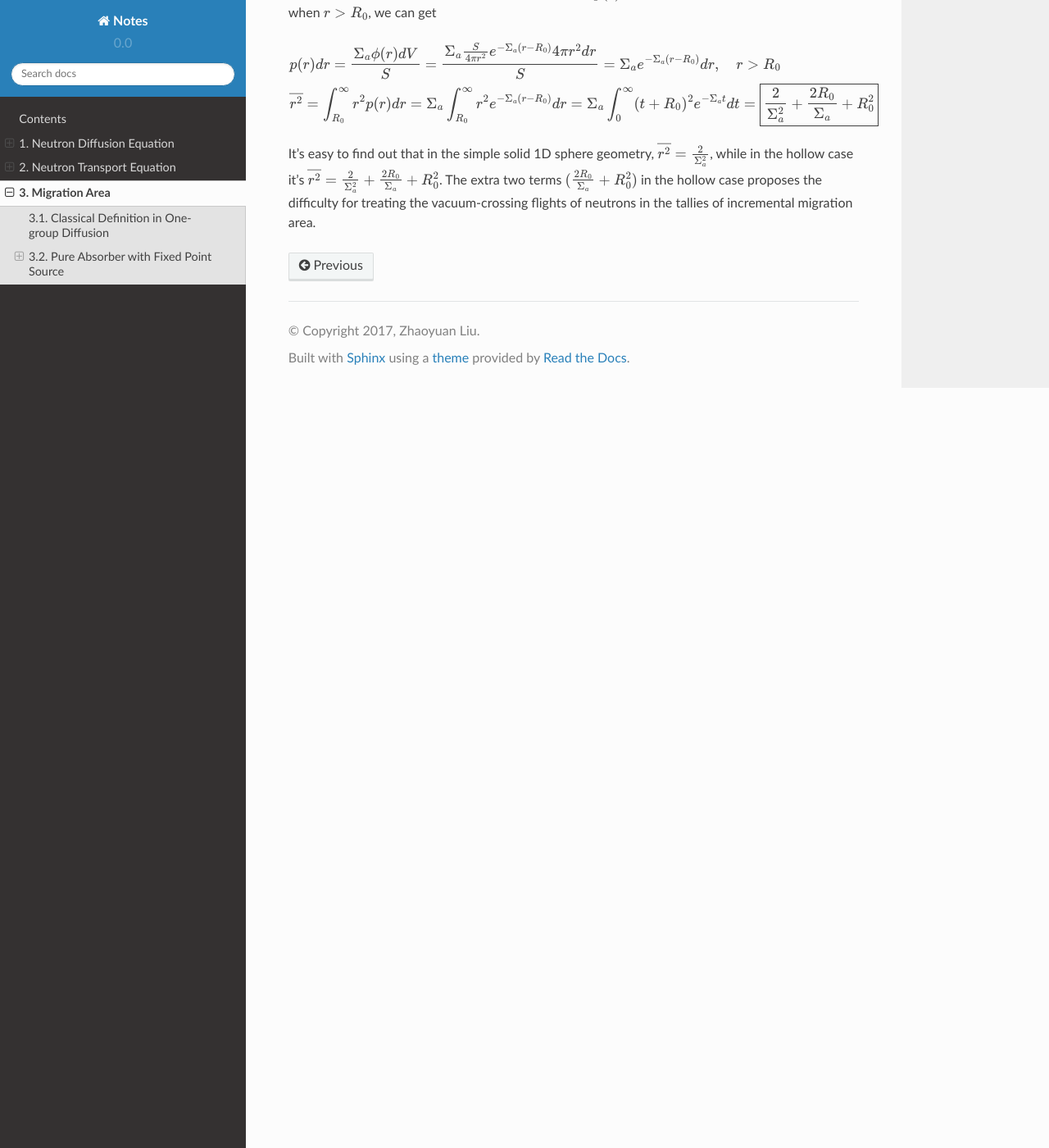
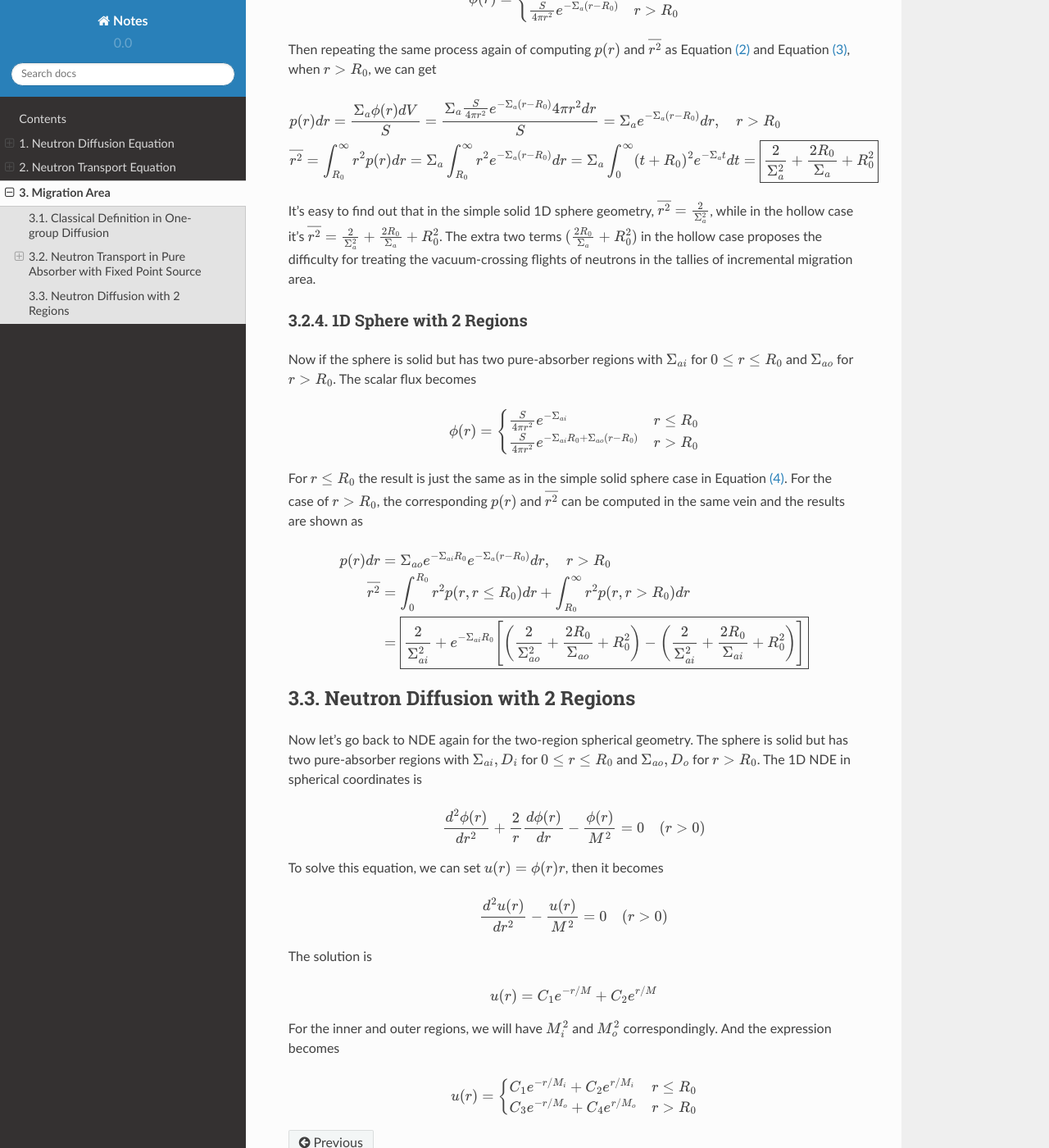
Before and after one commit to johnnyliu27/notes, a Sphinx documentation site: the page built from docs/source/sec_migration.rst, in a window 1280 px wide and 1400 px high, scrolled down 2069 px. Shown: the whole window at 82% size. Built offline with Sphinx 7.4.7 and the Read the Docs theme 2.0.0, drawn with Linux system fonts in a browser that asks for light colours; some of the changed text lies outside the part shown.

Commit message:
Update section of Migration Area

```diff
--- a/docs/source/sec_migration.rst
+++ b/docs/source/sec_migration.rst
@@ -57,8 +57,8 @@ compute the second moment of :math:`r` as
 So we can get the relationship of
 :math:`M^2 = \frac{1}{6} \overline{r^2}`.
 
-Pure Absorber with Fixed Point Source
--------------------------------------
+Neutron Transport in Pure Absorber with Fixed Point Source
+----------------------------------------------------------
 
 Exponential Decay Model
 ~~~~~~~~~~~~~~~~~~~~~~~
@@ -66,7 +66,10 @@ Exponential Decay Model
 In pure absorber, the length each neutron traveled before absorption
 will just be the same result as exponential decay model, in which
 
-.. math:: p(r) dr = e ^ {-\Sigma_a r} \Sigma_a dr
+.. math::
+   :label: eq::probability
+
+   p(r) dr = e ^ {-\Sigma_a r} \Sigma_a dr
 
 Then in this case the second moment of :math:`r` as
 
@@ -77,8 +80,8 @@ Then in this case the second moment of :math:`r` as
                       = \Sigma_a \int_{0}^{\infty} r^2 e ^ {-\Sigma_a r} dr
                       = \frac{2}{\Sigma_a^2}
 
-Neutron Transport in Simple 1D Sphere
-~~~~~~~~~~~~~~~~~~~~~~~~~~~~~~~~~~~~~
+Simple 1D Sphere
+~~~~~~~~~~~~~~~~
 
 Without solving the NTE, based on the geometrical and exponential decay
 of the scalar neutron flux in simple 1D homogeneous sphere filled with
@@ -106,8 +109,8 @@ Then repeating the same process of computing :math:`p(r)` and
 This just shows the same result as the exponential decay model in
 Equation :eq:`eq::ExpoDecayModel`.
 
-Neutron Transport in Hollow 1D Sphere
-~~~~~~~~~~~~~~~~~~~~~~~~~~~~~~~~~~~~~
+Hollow 1D Sphere
+~~~~~~~~~~~~~~~~
 
 Now if we consider a sphere with a hollow inner part whose radius is
 :math:`R_0`, the geometrical decay remains unaffected, but the
@@ -149,3 +152,71 @@ it’s
 The extra two terms :math:`(\frac{2 R_0}{\Sigma_a} + R_0^2)` in the
 hollow case proposes the difficulty for treating the vacuum-crossing
 flights of neutrons in the tallies of incremental migration area.
+
+1D Sphere with 2 Regions
+~~~~~~~~~~~~~~~~~~~~~~~~
+
+Now if the sphere is solid but has two pure-absorber regions with
+:math:`\Sigma_{ai}` for :math:`0 \leq r \leq R_0` and
+:math:`\Sigma_{ao}` for :math:`r > R_0`. The scalar flux becomes
+
+.. math::
+
+   \label{eq::twoRegions}
+       \phi(r) =
+        \begin{cases}
+               \frac{S}{4 \pi r^2} e ^ {-\Sigma_{ai}}      & r \leq R_0    \\
+               \frac{S}{4 \pi r^2} e ^ {-\Sigma_{ai} R_0 + \Sigma_{ao} (r-R_0)}  & r > R_0 \\
+       \end{cases}
+
+For :math:`r \leq R_0` the result is just the same as in the simple
+solid sphere case in Equation :eq:`eq::probability`. For the case of
+:math:`r > R_0`, the corresponding :math:`p(r)` and
+:math:`\overline{r^2}` can be computed in the same vein and the results
+are shown as
+
+.. math::
+
+   \begin{aligned}
+       p(r)dr &=  \Sigma_{ao} e^{-\Sigma_{ai} R_0} e^{-\Sigma_a (r-R_0)} dr, \quad r > R_0
+       \\
+       \overline{r^2} &= \int_{0}^{R_0} r^2 p(r, r \leq R_0) dr + \int_{R_0}^{\infty} r^2 p(r, r > R_0) dr
+                       \\
+                       &= \boxed{ \frac{2}{\Sigma_{ai}^2} +
+                       e^{-\Sigma_{ai} R_0} \Bigg[
+                       \bigg( \frac{2}{\Sigma_{ao}^2} + \frac{2 R_0}{\Sigma_{ao}} + R_0^2 \bigg) -
+                       \bigg( \frac{2}{\Sigma_{ai}^2} + \frac{2 R_0}{\Sigma_{ai}} + R_0^2 \bigg)
+                       \Bigg] }
+       \end{aligned}
+
+Neutron Diffusion with 2 Regions
+--------------------------------
+
+Now let’s go back to NDE again for the two-region spherical geometry.
+The sphere is solid but has two pure-absorber regions with
+:math:`\Sigma_{ai}, D_{i}` for :math:`0 \leq r \leq R_0` and
+:math:`\Sigma_{ao}, D_{o}` for :math:`r > R_0`. The 1D NDE in spherical
+coordinates is
+
+.. math:: \frac{d^2 \phi(r)}{dr^2} + \frac{2}{r} \frac{d \phi(r)}{dr} - \frac{\phi(r)}{M^2} = 0 \quad (r > 0)
+
+To solve this equation, we can set :math:`u(r) = \phi(r) r`, then it
+becomes
+
+.. math:: \frac{d^2 u(r)}{dr^2} - \frac{u(r)}{M^2} = 0 \quad (r > 0)
+
+The solution is
+
+.. math:: u(r) = C_1 e^{-r/M} + C_2 e^{r/M}
+
+For the inner and outer regions, we will have :math:`M_i^2` and
+:math:`M_o^2` correspondingly. And the expression becomes
+
+.. math::
+
+   \label{}
+       u(r) =
+        \begin{cases}
+               C_1 e^{-r/M_i} + C_2 e^{r/M_i}      & r \leq R_0    \\
+               C_3 e^{-r/M_o} + C_4 e^{r/M_o}      & r > R_0   \\
+       \end{cases}
```
